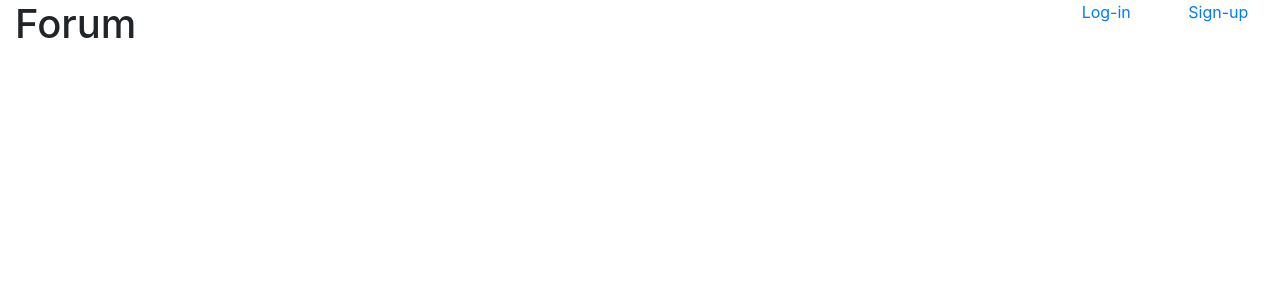
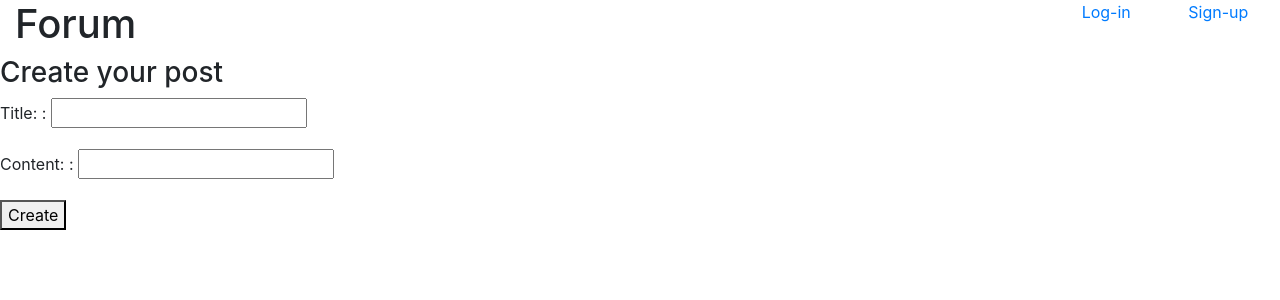
Before and after one commit to MikDionio/forum, a Django app: page /forum/create in a window 1280 px wide. Shown: the top 300 px of the page. Run offline with Django 3.2, Linux system fonts and the light colour scheme; some libraries are stand-ins or nearby versions.

Commit message:
(Initial Post Creation) Created form for post creation and submission Created webpage for post creation and submission

```diff
--- a/forum/forms.py
+++ b/forum/forms.py
@@ -2,3 +2,7 @@ from django import forms
 
 class CreateComment(forms.Form):
     text = forms.CharField(label='Your comment',max_length=30)
+
+class CreatePost(forms.Form):
+    title = forms.CharField(label='Title: ', max_length = 50)
+    content = forms.CharField(label = 'Content: ',max_length=1000)
--- a/forum/templates/forum/create.html
+++ b/forum/templates/forum/create.html
@@ -1 +1,12 @@
 {% extends 'home/base.html' %}
+
+{% block content %}
+
+    <h3>Create your post</h3>
+    <form action="{% url 'forum:createPost' %}" method="post">
+        {% csrf_token %}
+        {{post_form.as_p}}
+        <button type='Submit'/>Create</button>
+    </form>
+
+{% endblock %}
--- a/forum/templates/forum/forum.html
+++ b/forum/templates/forum/forum.html
@@ -1,6 +1,7 @@
 {% extends 'home/base.html' %}
 
 {% block content %}
+    <a href="{% url 'forum:createPost' %}">Create a post</a>
     {% if latest_post_list %}
         <ul>
             {% for post in latest_post_list %}
--- a/forum/urls.py
+++ b/forum/urls.py
@@ -5,7 +5,6 @@ from . import views
 app_name='forum'
 urlpatterns = [
     url(r'^$',views.index, name='index'),
-    url(r'^create$',views.create, name='create'),
+    url(r'^create$',views.createPost, name='createPost'),
     url(r'^(?P<post_id>[0-9]+)$',views.viewpost, name='post'),
-    # url(r'^(?P<post_id>[0-9]+)/comment$',views.comment, name='comment'),
 ]
--- a/forum/views.py
+++ b/forum/views.py
@@ -7,7 +7,7 @@ from django.template.context_processors import csrf
 from django.template import loader
 from django.utils import timezone
 from .models import Post, Comment
-from .forms import CreateComment
+from .forms import CreateComment, CreatePost
 
 # Create your views here.
 def index(request):
@@ -23,8 +23,8 @@ def viewpost(request, post_id):
         comment_form = CreateComment(request.POST)
         if comment_form.is_valid():
             # csrf_token = django.middleware.csrf.get_token(request)
-            comment_text = comment_form.cleaned_data['text']
-            new_comment = Comment(comment_post_id = post_id, comment_text=comment_text, comment_pubdate=timezone.now(), comment_author = request.user)
+            new_comment_text = comment_form.cleaned_data['text']
+            new_comment = Comment(comment_post_id = post_id, comment_text=new_comment_text, comment_pubdate=timezone.now(), comment_author = request.user)
             new_comment.save()
             return HttpResponseRedirect(reverse('forum:post', args=post_id))
     else:
@@ -44,9 +44,19 @@ def viewpost(request, post_id):
 #         newcomment =
 #     return HttpResponseRedirect(reverse('forum:post', args=post_id))
 
-def create(request):
-    template = loader.get_template('forum/create.html')
-    context = {
-
-    }
-    return HttpResponse(template.render(context,request))
+def createPost(request):
+    if request.method == 'POST':
+        post_form = CreatePost(request.POST)
+        if post_form.is_valid():
+            new_post_title = post_form.cleaned_data['title']
+            new_post_text = post_form.cleaned_data['content']
+            new_post = Post(post_title = new_post_title, post_text = new_post_text, post_author = request.user, post_pubdate = timezone.now())
+            new_post.save()
+            return HttpResponseRedirect(reverse('forum:index'))
+    else:
+        post_form = CreatePost()
+        template = loader.get_template('forum/create.html')
+        context = {
+            'post_form':post_form
+        }
+        return HttpResponse(template.render(context,request))
```
Also changed, not shown: db.sqlite3.
